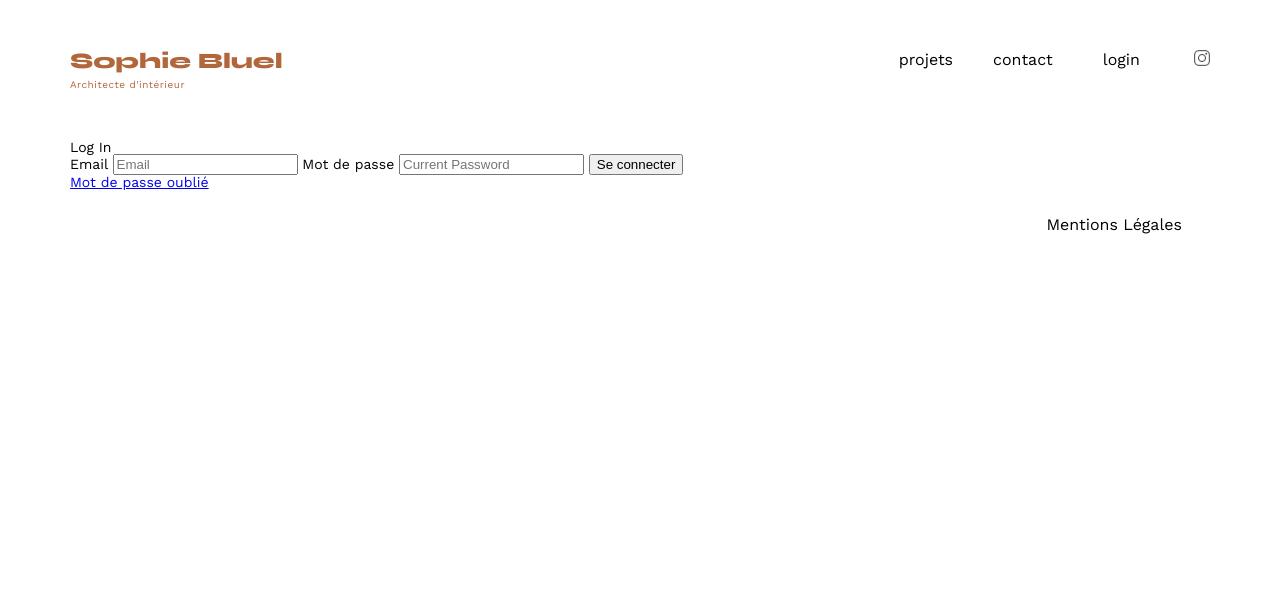
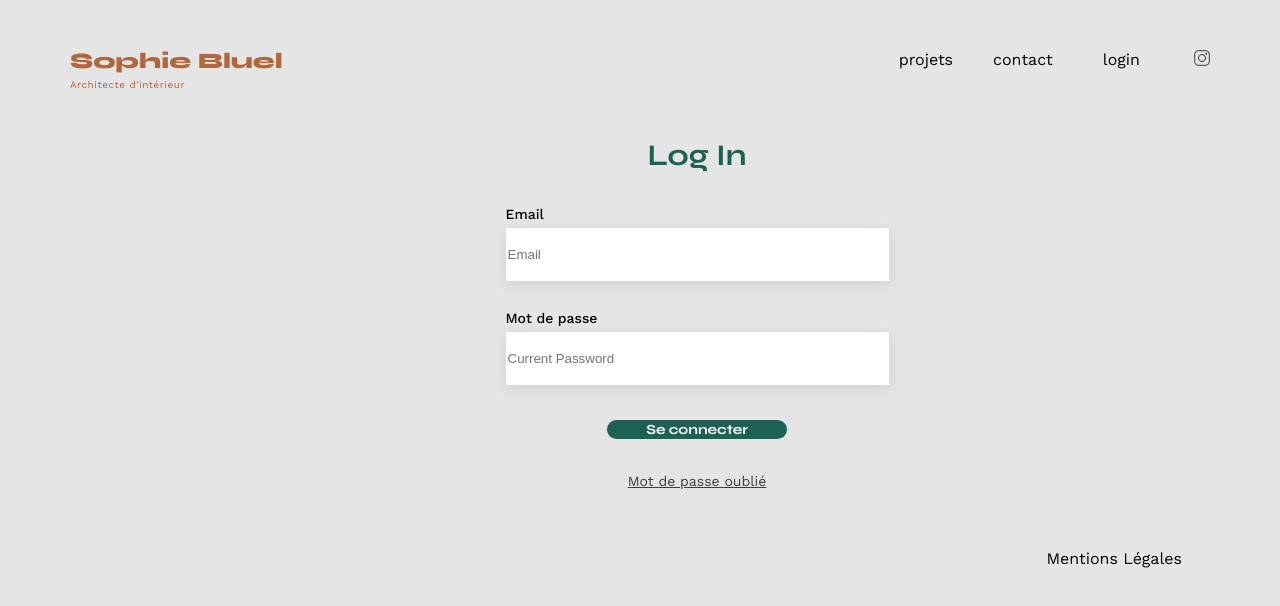
Before and after one commit to jacquescarlier/Architecte_P6_JCR, a plain HTML site: page FrontEnd/login.html in a window 1280 px wide. Drawn offline with nearby package versions, Linux system fonts and the light colour scheme.

Commit message:
formatting html login page

```diff
--- a/FrontEnd/assets/style.css
+++ b/FrontEnd/assets/style.css
@@ -135,6 +135,7 @@ body {
   margin: auto;
   font-family: 'Work Sans', sans-serif;
   font-size: 14px;
+  background: #E5E5E5;
 }
 
 h2 {
@@ -336,46 +337,51 @@ main {
 }
 #contact > * {
   text-align: center;
-}/*
+}
+/*
 #contact h2 {
   margin-bottom: 0px;
 }*/
+
 #contact form {
-  text-align: left;
   display: flex;
   flex-direction: column;
+  text-align: left;
 }
 
 #contact input {
   height: 50px;
+  border: none;
   font-size: 1.2em;
-  border: none;
-  box-shadow: 0px 4px 14px rgba(0, 0, 0, 0.09);
 }
+
 #contact label {
-  margin: 38px 0 7px 0;
   font-family: "work-sans";
   font-size: 14px;
   font-weight: 500;
+  margin: 38px 0 7px 0;
 }
 #contact textarea {
   border: none;
   box-shadow: 0px 4px 14px rgba(0, 0, 0, 0.09);
 }
 
-#contact input[type="submit"] {
+input[type="submit"] {
+  width: 180px;
+  background-color: #1d6154;
+  border: none;
+  border-radius: 60px;
+  color: white;
+  font-size: 14px;
   font-family: "Syne";
   font-weight: 700;
+  margin: 2.5em auto;
+  text-align: center;
+}
+
+#contact input[type="submit"]:active {
+  background-color: #000000;
   color: white;
-  background-color: #1d6154;
-  margin: 2.5em auto;
-  width: 180px;
-  text-align: center;
-  border-radius: 60px;
-}
-#contact input[type="submit"]:active {
-  color: white;
-  background-color: #000000;
 }
 
 
@@ -386,4 +392,52 @@ footer nav ul {
   margin: 2em;
 }
 
- /*Partie login*/
+/*Partie login*/
+
+.form {
+  background: #E5E5E5;
+  display: flex;
+  flex-direction: column;
+  justify-content: center;
+  align-items: center;
+}
+
+.form .input {
+  display: flex;
+  flex-direction: column;
+  margin: 2px 0px 30px 0px;
+  padding: 5px;
+
+}
+
+input[type="password"],  input[type="email"] {
+  height: 51px;
+  width: 379px;
+  border: none;
+  box-shadow: 0px 4px 14px 0px rgba(0, 0, 0, 0.09);
+}
+
+label {
+  background: #E5E5E5;
+  font-family: "work sans";
+  font-size: 14px;
+  font-weight: 500;
+  margin-top: 30px;
+  margin-bottom: 7px;
+
+}
+
+::placeholder {
+  background: #ffffff;
+}
+h3 {
+  color: #1d6154;
+  font-family: "syne";
+  font-size: 30px;
+  font-weight: 700;
+}
+
+a {
+  color: #3D3D3D;
+  text-align: center;
+}
--- a/FrontEnd/login.html
+++ b/FrontEnd/login.html
@@ -24,23 +24,21 @@
             </ul>
         </nav>
     </header>
-
-        <div class="input-login">
+    <main>
+        <form class="form" class="input" action="#" method="post">
             <h3>Log In</h3>
-            <div class="login-content">
-            <form class="form" class="input" action="#" method="post">
+            <div class="input">
                 <label for="email">Email</label>
                 <input type="email" id="emailUser" placeholder="Email">
                 <label for="password">Mot de passe</label>
                 <input type="password" id="password" placeholder="Current Password">
                 <input type="submit" id="submit" value="Se connecter">
                 <p id="errorInformation"></p>
-            </form>
-        </div>
-            <a class="link" href="#">Mot de passe oublié</a>
-            <p id="erreur"></p>
-        </div>
-
+                <a class="link" href="#">Mot de passe oublié</a>
+                <p id="erreur"></p>
+            </div>
+        </for>
+    </main>
     <footer>
         <nav class="mention-legal">
             <ul>
```
